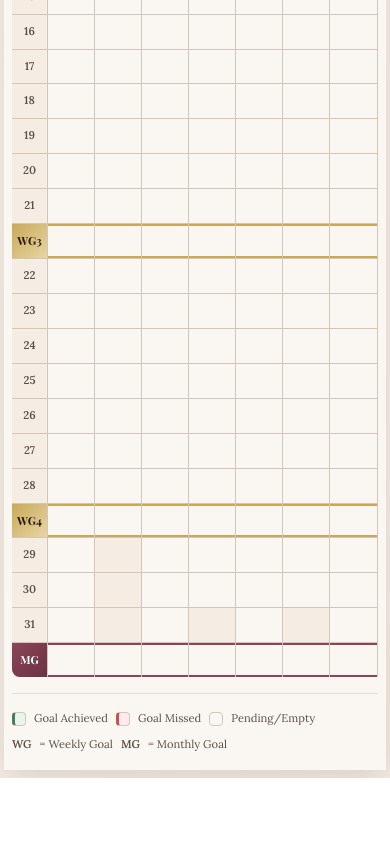
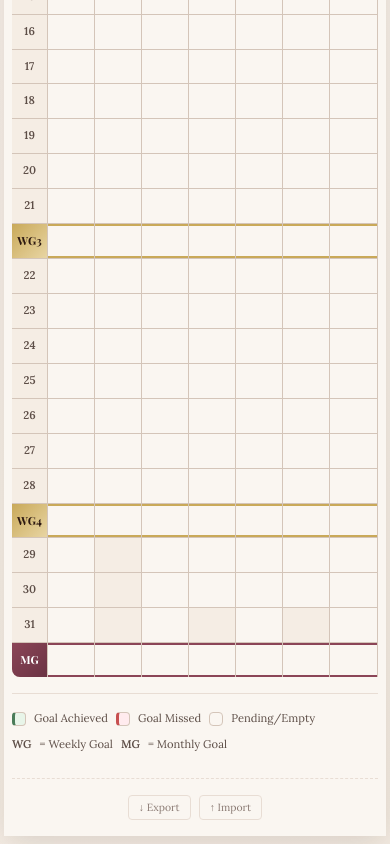
Before and after one commit to Hritik4722/comeback-goal-planner, a React (Vite) app: page / in a window 390 px wide. Shown: the part 1375-2219 px from the top of the page. Before the commit the page ends 2153 px from the top, so only its background shows below. Built offline with nearby package versions, Linux system fonts and the light colour scheme.

Commit message:
added import/export feature

```diff
--- a/src/App.jsx
+++ b/src/App.jsx
@@ -21,6 +21,61 @@ function App() {
   const [isLoaded, setIsLoaded] = useState(false)
   const [todayNotes, setTodayNotes] = useState('')
   const [calendarExpanded, setCalendarExpanded] = useState(false)
+
+  // Export/Backup functionality
+  const handleExport = () => {
+    const backupData = {
+      version: '1.0',
+      exportDate: new Date().toISOString(),
+      data: {
+        goal: goal,
+        entries: entries,
+        weeklyGoals: weeklyGoals,
+        monthlyGoals: monthlyGoals,
+        todayNotes: todayNotes
+      }
+    }
+
+    const blob = new Blob([JSON.stringify(backupData, null, 2)], { type: 'application/json' })
+    const url = URL.createObjectURL(blob)
+    const a = document.createElement('a')
+    a.href = url
+    a.download = `goal-planner-backup-${new Date().toISOString().split('T')[0]}.json`
+    document.body.appendChild(a)
+    a.click()
+    document.body.removeChild(a)
+    URL.revokeObjectURL(url)
+  }
+
+  // Import functionality
+  const handleImport = (event) => {
+    const file = event.target.files[0]
+    if (!file) return
+
+    const reader = new FileReader()
+    reader.onload = (e) => {
+      try {
+        const backupData = JSON.parse(e.target.result)
+
+        if (backupData.data) {
+          if (backupData.data.goal !== undefined) setGoal(backupData.data.goal)
+          if (backupData.data.entries) setEntries(backupData.data.entries)
+          if (backupData.data.weeklyGoals) setWeeklyGoals(backupData.data.weeklyGoals)
+          if (backupData.data.monthlyGoals) setMonthlyGoals(backupData.data.monthlyGoals)
+          if (backupData.data.todayNotes !== undefined) setTodayNotes(backupData.data.todayNotes)
+          alert('Data imported successfully!')
+        } else {
+          alert('Invalid backup file format.')
+        }
+      } catch (error) {
+        alert('Error reading backup file. Please ensure it is a valid JSON file.')
+        console.error('Import error:', error)
+      }
+    }
+    reader.readAsText(file)
+    // Reset file input so the same file can be imported again if needed
+    event.target.value = ''
+  }
 
   // Get today's date key for notes
   const getTodayKey = () => {
@@ -518,6 +573,23 @@ function App() {
             </div>
           </div>
         )}
+
+        {/* Backup Footer */}
+        <div className="backup-footer">
+          <input
+            type="file"
+            id="import-file"
+            accept=".json"
+            onChange={handleImport}
+            style={{ display: 'none' }}
+          />
+          <button className="backup-btn" onClick={handleExport} title="Export data as backup">
+            ↓ Export
+          </button>
+          <button className="backup-btn" onClick={() => document.getElementById('import-file').click()} title="Import data from backup">
+            ↑ Import
+          </button>
+        </div>
       </div>
     </div>
   )
--- a/src/index.css
+++ b/src/index.css
@@ -1141,3 +1141,45 @@ body {
     height: 14px;
   }
 }
+
+/* Backup Footer */
+.backup-footer {
+  display: flex;
+  justify-content: center;
+  align-items: center;
+  gap: 12px;
+  margin-top: 32px;
+  padding-top: 20px;
+  border-top: 1px dashed var(--border-light);
+}
+
+.backup-btn {
+  font-family: 'Lora', serif;
+  font-size: 0.7rem;
+  color: var(--text-muted);
+  background: transparent;
+  border: 1px solid var(--border-light);
+  border-radius: 4px;
+  padding: 6px 12px;
+  cursor: pointer;
+  transition: all 0.2s ease;
+}
+
+.backup-btn:hover {
+  color: var(--text-secondary);
+  border-color: var(--border-medium);
+  background: var(--bg-cream);
+}
+
+@media (max-width: 480px) {
+  .backup-footer {
+    margin-top: 24px;
+    padding-top: 16px;
+    gap: 8px;
+  }
+
+  .backup-btn {
+    font-size: 0.65rem;
+    padding: 5px 10px;
+  }
+}
```
